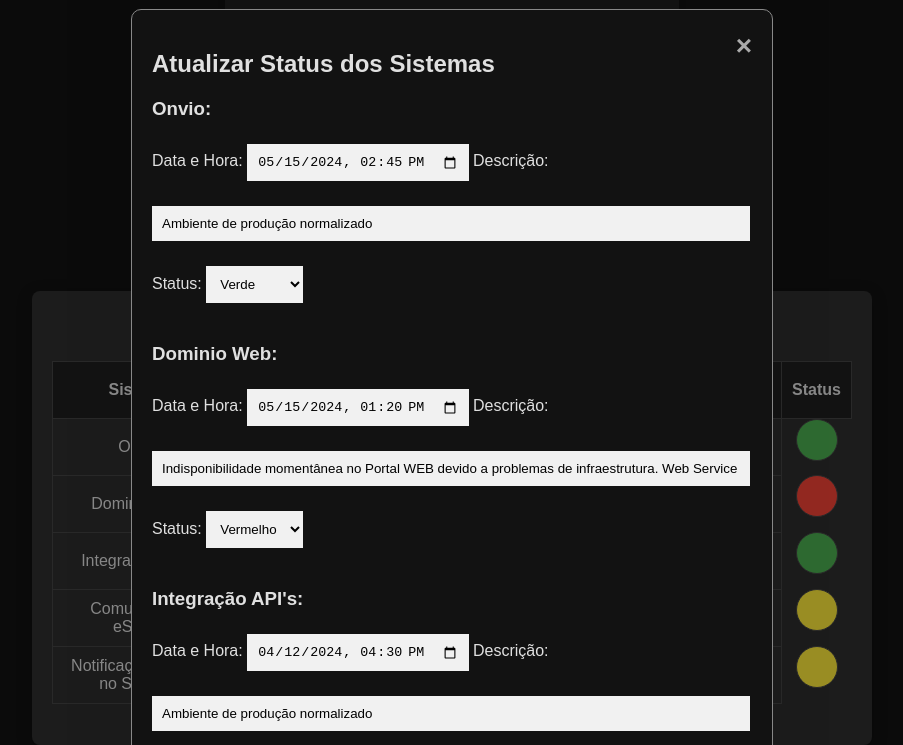
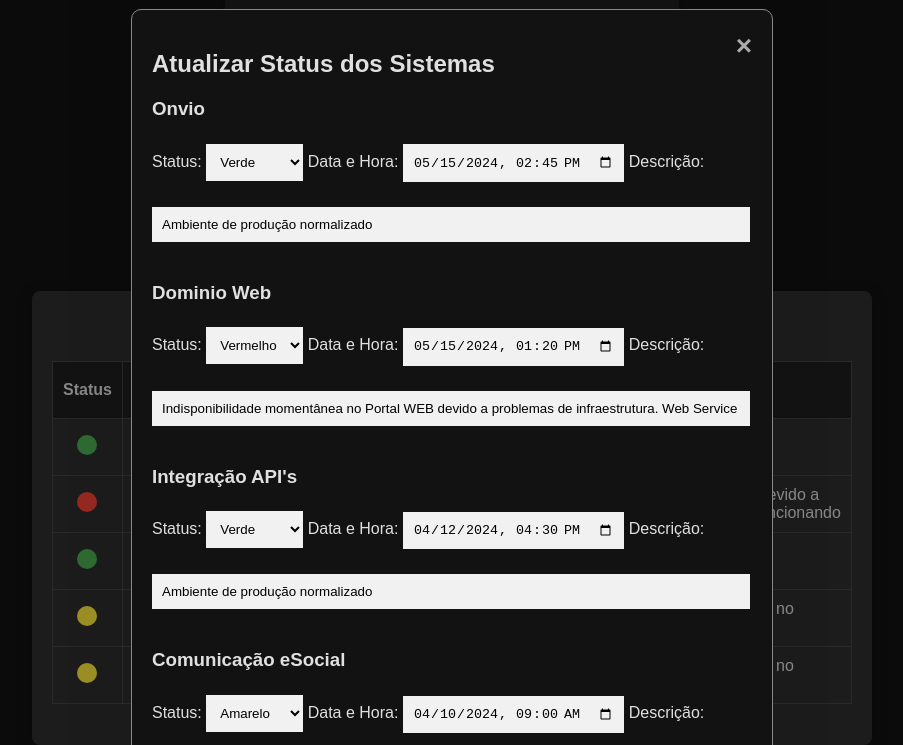
Before and after one commit to PatrickSud/Painel_Solucoes, a plain HTML site: page index.html in a window 1280 px wide. Both pictures are taken after a click on the button "Atualizar Status". Shown: the part 500-1245 px from the top of the page, without its empty margins (188-1091 px from the left). Drawn offline with Linux system fonts and the light colour scheme.

Commit message:
index.html

```diff
--- a/index.html
+++ b/index.html
@@ -31,42 +31,42 @@
         <table>
             <thead>
                 <tr>
+                    <th>Status</th>
                     <th>Sistema</th>
                     <th>Data e Hora</th>
                     <th>Descrição</th>
-                    <th>Status</th>
                 </tr>
             </thead>
             <tbody id="status-tbody">
                 <tr>
+                    <td><span class="status status-green" id="onvio-status"></span></td>
                     <td>Onvio</td>
                     <td id="onvio-datetime">15/05/2024, 14h45</td>
                     <td id="onvio-description">Ambiente de produção normalizado</td>
-                    <td class="status-green" id="onvio-status"></td>
                 </tr>
                 <tr>
+                    <td><span class="status status-red" id="dominio-status"></span></td>
                     <td>Dominio Web</td>
                     <td id="dominio-datetime">15/05/2024, 13h20</td>
                     <td id="dominio-description">Indisponibilidade momentânea no Portal WEB devido a problemas de infraestrutura. Web Service segue funcionando</td>
-                    <td class="status-red" id="dominio-status"></td>
                 </tr>
                 <tr>
+                    <td><span class="status status-green" id="api-status"></span></td>
                     <td>Integração API's</td>
                     <td id="api-datetime">12/04/2024, 16h30</td>
                     <td id="api-description">Ambiente de produção normalizado</td>
-                    <td class="status-green" id="api-status"></td>
                 </tr>
                 <tr>
+                    <td><span class="status status-yellow" id="esocial-status"></span></td>
                     <td>Comunicação eSocial</td>
                     <td id="esocial-datetime">10/04/2024, 9h00</td>
                     <td id="esocial-description">Instabilidade na infraestrutura, com impactos no processamento de eventos</td>
-                    <td class="status-yellow" id="esocial-status"></td>
                 </tr>
                 <tr>
+                    <td><span class="status status-yellow" id="error-status"></span></td>
                     <td>Notificação de Erro no Sistema</td>
                     <td id="error-datetime">18/01/2024, 15h00</td>
                     <td id="error-description">Instabilidade na infraestrutura, com impactos no processamento de eventos</td>
-                    <td class="status-yellow" id="error-status"></td>
                 </tr>
             </tbody>
         </table>
@@ -76,74 +76,74 @@
     <div id="update-modal" class="modal">
         <div class="modal-content">
             <span class="close" onclick="closeModal()">&times;</span>
-            <h2>Atualizar Status dos Sistemas</h2>
+            <h2 class="modal-title">Atualizar Status dos Sistemas</h2>
             <form id="update-form">
                 <div class="system-update">
-                    <h3>Onvio:</h3>
-                    <label for="onvio-datetime-input">Data e Hora:</label>
-                    <input type="datetime-local" id="onvio-datetime-input">
-                    <label for="onvio-description-input">Descrição:</label>
-                    <input type="text" id="onvio-description-input">
+                    <h3 class="system-title system-onvio">Onvio</h3>
                     <label for="onvio-status-input">Status:</label>
                     <select id="onvio-status-input">
                         <option value="green">Verde</option>
                         <option value="yellow">Amarelo</option>
                         <option value="red">Vermelho</option>
                     </select>
+                    <label for="onvio-datetime-input">Data e Hora:</label>
+                    <input type="datetime-local" id="onvio-datetime-input">
+                    <label for="onvio-description-input">Descrição:</label>
+                    <input type="text" id="onvio-description-input">
                 </div>
                 <div class="system-update">
-                    <h3>Dominio Web:</h3>
-                    <label for="dominio-datetime-input">Data e Hora:</label>
-                    <input type="datetime-local" id="dominio-datetime-input">
-                    <label for="dominio-description-input">Descrição:</label>
-                    <input type="text" id="dominio-description-input">
+                    <h3 class="system-title system-dominio">Dominio Web</h3>
                     <label for="dominio-status-input">Status:</label>
                     <select id="dominio-status-input">
                         <option value="green">Verde</option>
                         <option value="yellow">Amarelo</option>
                         <option value="red">Vermelho</option>
                     </select>
+                    <label for="dominio-datetime-input">Data e Hora:</label>
+                    <input type="datetime-local" id="dominio-datetime-input">
+                    <label for="dominio-description-input">Descrição:</label>
+                    <input type="text" id="dominio-description-input">
                 </div>
                 <div class="system-update">
-                    <h3>Integração API's:</h3>
-                    <label for="api-datetime-input">Data e Hora:</label>
-                    <input type="datetime-local" id="api-datetime-input">
-                    <label for="api-description-input">Descrição:</label>
-                    <input type="text" id="api-description-input">
+                    <h3 class="system-title system-api">Integração API's</h3>
                     <label for="api-status-input">Status:</label>
                     <select id="api-status-input">
                         <option value="green">Verde</option>
                         <option value="yellow">Amarelo</option>
                         <option value="red">Vermelho</option>
                     </select>
+                    <label for="api-datetime-input">Data e Hora:</label>
+                    <input type="datetime-local" id="api-datetime-input">
+                    <label for="api-description-input">Descrição:</label>
+                    <input type="text" id="api-description-input">
                 </div>
                 <div class="system-update">
-                    <h3>Comunicação eSocial:</h3>
-                    <label for="esocial-datetime-input">Data e Hora:</label>
-                    <input type="datetime-local" id="esocial-datetime-input">
-                    <label for="esocial-description-input">Descrição:</label>
-                    <input type="text" id="esocial-description-input">
+                    <h3 class="system-title system-esocial">Comunicação eSocial</h3>
                     <label for="esocial-status-input">Status:</label>
                     <select id="esocial-status-input">
                         <option value="green">Verde</option>
                         <option value="yellow">Amarelo</option>
                         <option value="red">Vermelho</option>
                     </select>
+                    <label for="esocial-datetime-input">Data e Hora:</label>
+                    <input type="datetime-local" id="esocial-datetime-input">
+                    <label for="esocial-description-input">Descrição:</label>
+                    <input type="text" id="esocial-description-input">
                 </div>
                 <div class="system-update">
-                    <h3>Notificação de Erro no Sistema:</h3>
-                    <label for="error-datetime-input">Data e Hora:</label>
-                    <input type="datetime-local" id="error-datetime-input">
-                    <label for="error-description-input">Descrição:</label>
-                    <input type="text" id="error-description-input">
+                    <h3 class="system-title system-error">Notificação de Erro no Sistema</h3>
                     <label for="error-status-input">Status:</label>
                     <select id="error-status-input">
                         <option value="green">Verde</option>
                         <option value="yellow">Amarelo</option>
                         <option value="red">Vermelho</option>
                     </select>
+                    <label for="error-datetime-input">Data e Hora:</label>
+                    <input type="datetime-local" id="error-datetime-input">
+                    <label for="error-description-input">Descrição:</label>
+                    <input type="text" id="error-description-input">
                 </div>
-                <button type="button" onclick="updateStatus()">Salvar</button>
+                <button type="button" class="btn-save" onclick="updateStatus()">Salvar</button>
             </form>
         </div>
     </div>
```
